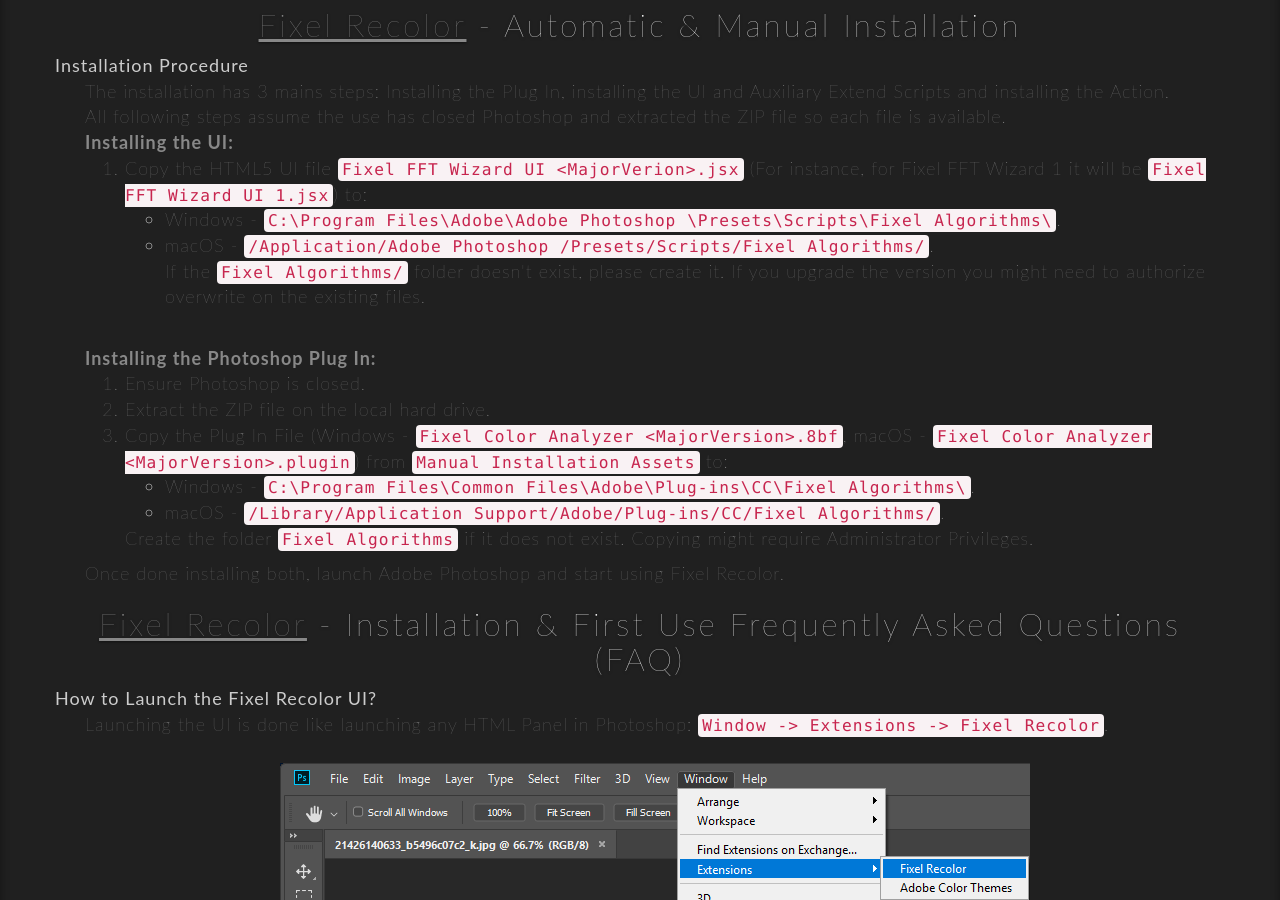
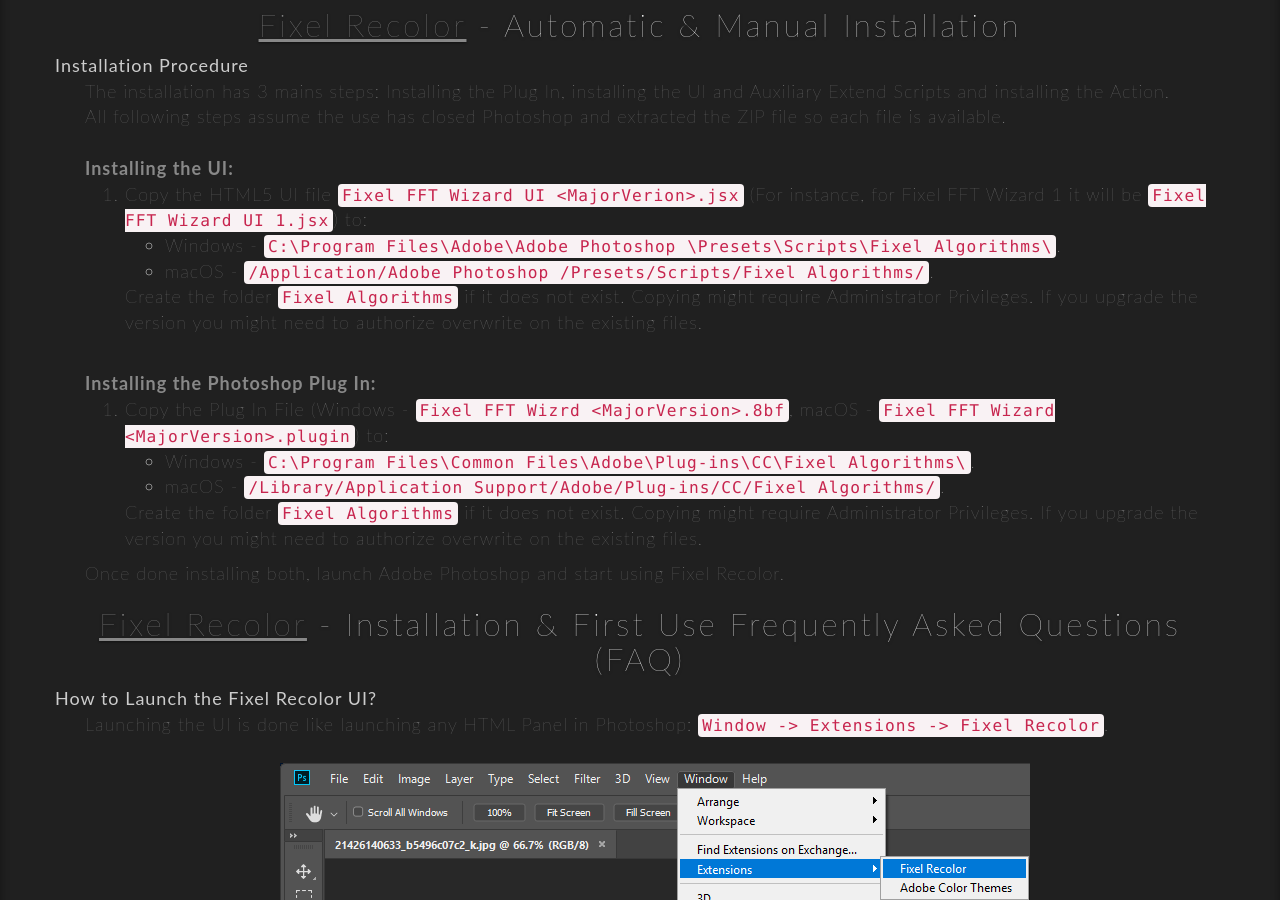
Before and after one commit to FixelAlgorithmsTeam/fixel, a Jekyll site: the page built from support/fixel-fft-wizard-installation-guide.html, in a window 1280 px wide and 900 px high, scrolled down 912 px. Built offline with Jekyll 4.4.1, drawn with Linux system fonts in a browser that asks for light colours; nearby versions of some CDN libraries; comment, search, counter and statistics services are not loaded.

```diff
--- a/support/fixel-fft-wizard-installation-guide.html
+++ b/support/fixel-fft-wizard-installation-guide.html
@@ -62,25 +62,30 @@
 							All following steps assume the use has closed Photoshop and extracted the ZIP file so each file is available.
 
 							<br>
+							<br>
+
 							<b>Installing the UI:</b>
 							<ol>
 							<li>Copy the HTML5 UI file <code>Fixel FFT Wizard UI &lt;MajorVerion&gt;.jsx</code> (For instance, for Fixel FFT Wizard 1 it will be <code>Fixel FFT Wizard UI 1.jsx</code>) to:<ul>
 								<li>Windows - <code>C:\Program Files\Adobe\Adobe Photoshop <Photoshop Version>\Presets\Scripts\Fixel Algorithms\</code>.</li>
 								<li>macOS - <code>/Application/Adobe Photoshop <Photoshop Version>/Presets/Scripts/Fixel Algorithms/</code>.</li>
-								If the <code>Fixel Algorithms/</code> folder doesn't exist, please create it. If you upgrade the version you might need to authorize overwrite on the existing files.
 							</ul>
+							Create the folder <code>Fixel Algorithms</code> if it does not exist.
+							Copying might require Administrator Privileges.
+							If you upgrade the version you might need to authorize overwrite on the existing files.
 							</ol>
+
 							<br>
+
 							<b>Installing the Photoshop Plug In:</b>
 							<ol>
-							<li>Ensure Photoshop is closed.</li>
-							<li>Extract the ZIP file on the local hard drive.</li>
-							<li>Copy the Plug In File (Windows - <code>Fixel Color Analyzer &lt;MajorVersion&gt;.8bf</code>, macOS - <code>Fixel Color Analyzer &lt;MajorVersion&gt;.plugin</code>) from <code>Manual Installation Assets</code> to:<ul>
+							<li>Copy the Plug In File (Windows - <code>Fixel FFT Wizrd &lt;MajorVersion&gt;.8bf</code>, macOS - <code>Fixel FFT Wizard &lt;MajorVersion&gt;.plugin</code>) to:<ul>
 								<li>Windows - <code>C:\Program Files\Common Files\Adobe\Plug-ins\CC\Fixel Algorithms\</code>.</li>
 								<li>macOS - <code>/Library/Application Support/Adobe/Plug-ins/CC/Fixel Algorithms/</code>.</li>
 							</ul>
 							Create the folder <code>Fixel Algorithms</code> if it does not exist.
 							Copying might require Administrator Privileges.
+							If you upgrade the version you might need to authorize overwrite on the existing files.
 							</ol>
 
 							Once done installing both, launch Adobe Photoshop and start using Fixel Recolor.
```
